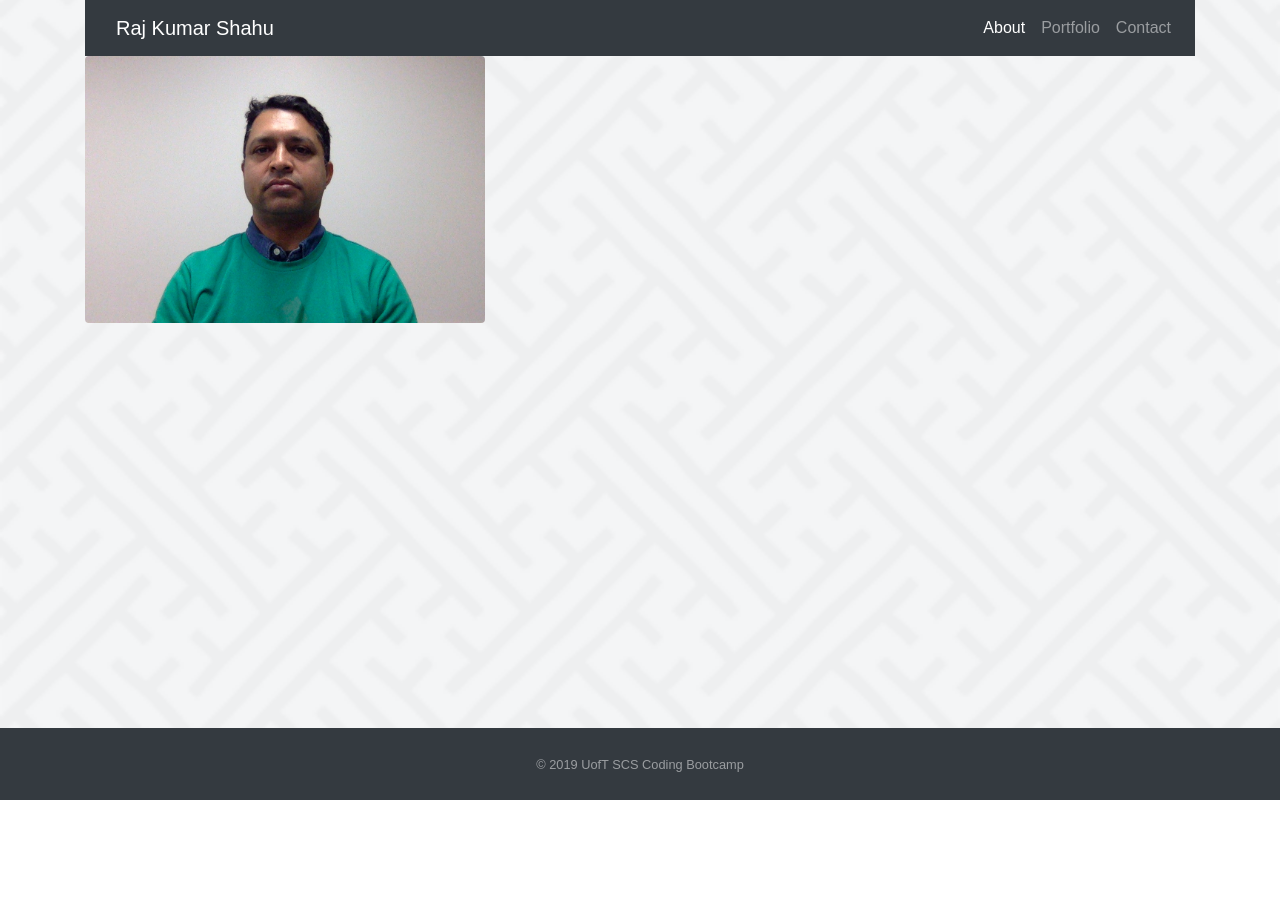
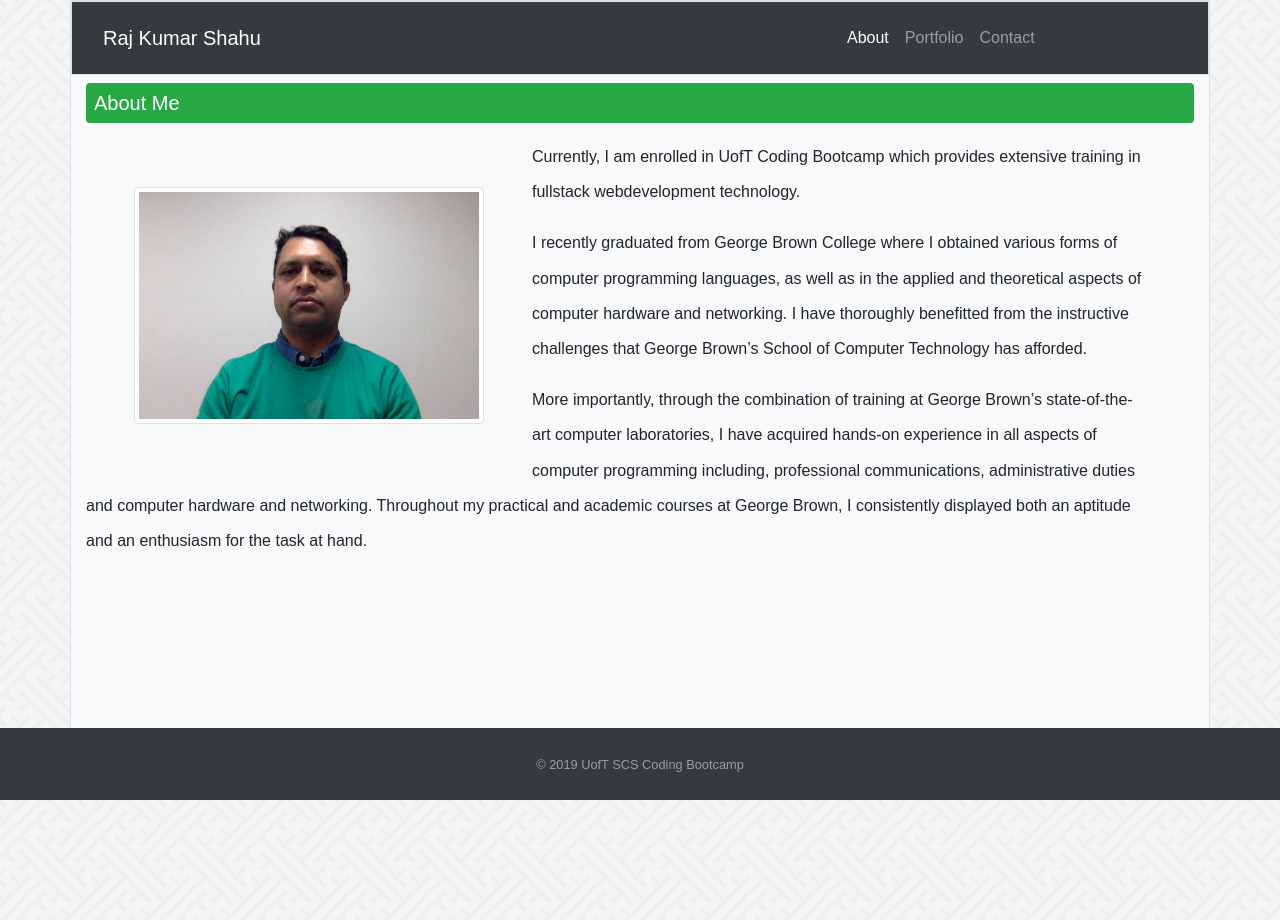
Before and after one commit to rajkumarshahu/Bootstrap-Portfolio, a plain HTML site: page index.html in a window 1280 px wide. Before the commit the page ends 800 px from the top, so only its background shows below. Drawn offline with nearby package versions, Linux system fonts and the light colour scheme; files that its build step writes are made by us from their sources.

Commit message:
about page finalized

```diff
--- a/assets/css/style.css
+++ b/assets/css/style.css
@@ -1,9 +1,17 @@
+html, body {
+  height: 100%;
+}
+
 
   body {
     font-family: 'Arial', 'Helvetica Neue', Helvetica, sans-serif;
-    background-image: url("../assets/images/body-bg.png");
-    height: 100%;
-    background-position: center;
-    background-repeat: no-repeat;
-    background-size: cover;
+    background: url("../images/body-bg.png");
   }
+
+.fill {
+    min-height: 100%;
+    height: auto;
+}
+.line-height > p{
+  line-height: 220%;
+}
--- a/index.html
+++ b/index.html
@@ -11,15 +11,15 @@
       integrity="sha384-ggOyR0iXCbMQv3Xipma34MD+dH/1fQ784/j6cY/iJTQUOhcWr7x9JvoRxT2MZw1T"
       crossorigin="anonymous"
     />
-    <link rel="stylesheet" href="css/style.css" />
+    <link rel="stylesheet" href="./assets/css/style.css" />
   </head>
   <body>
-
-    <div class="container">
-      <nav class="navbar navbar-expand-lg navbar-dark bg-dark">
-        <div class="container">
+    <div class="container bg-light border fill">
+      <nav class="navbar navbar-expand-lg navbar-dark bg-dark border p-3 row">
+        <div class="col-sm-8">
           <a class="navbar-brand" href="#">Raj Kumar Shahu</a>
         </div>
+        <div class="col-sm-4 justify-content-end">
           <ul class="navbar-nav">
             <li class="nav-item active">
               <a class="nav-link" href="#">About</a>
@@ -31,19 +31,59 @@
               <a class="nav-link" href="#">Contact</a>
             </li>
           </ul>
+        </div>
       </nav>
-      <div>
-            <img src="./assets/images/raj-photo.jpg" class="rounded float-left" alt="raj-photo" width="400px">
+
+      <div class="rounded h5 p-2 mt-2 bg-success text-white sticky-top">
+        About Me
       </div>
+
+      <div class="">
+        <div class="mr-5">
+          <img
+            src="./assets/images/raj-photo.jpg"
+            class="img-thumbnail float-left m-5 ml-0"
+            alt="raj-photo"
+            width="350px"
+          />
+          <div class="line-height mt-3">
+            <p>
+              Currently, I am enrolled in UofT Coding Bootcamp which provides
+              extensive training in fullstack webdevelopment technology.
+            </p>
+            <p>
+              I recently graduated from George Brown College where I obtained
+              various forms of computer programming languages, as well as in the
+              applied and theoretical aspects of computer hardware and
+              networking. I have thoroughly benefitted from the instructive
+              challenges that George Brown’s School of Computer Technology has
+              afforded.
+            </p>
+
+            <p>
+              More importantly, through the combination of training at George
+              Brown’s state-of-the-art computer laboratories, I have acquired
+              hands-on experience in all aspects of computer programming
+              including, professional communications, administrative duties and
+              computer hardware and networking. Throughout my practical and
+              academic courses at George Brown, I consistently displayed both an
+              aptitude and an enthusiasm for the task at hand.
+            </p>
+          </div>
+        </div>
+      </div>
+    </div>
+    <div class="p-5">&nbsp;</div>
     <footer class="footer fixed-bottom py-4 bg-dark text-white-50">
       <div class="container text-center">
-              <small>&copy;
+        <small
+          >&copy;
           <script type="text/javascript">
             document.write(new Date().getFullYear());
           </script>
-                    UofT SCS Coding Bootcamp</small>
+          UofT SCS Coding Bootcamp</small
+        >
       </div>
     </footer>
-    </div>
   </body>
 </html>
```
Lines whose indentation alone changed are shown as unchanged.
